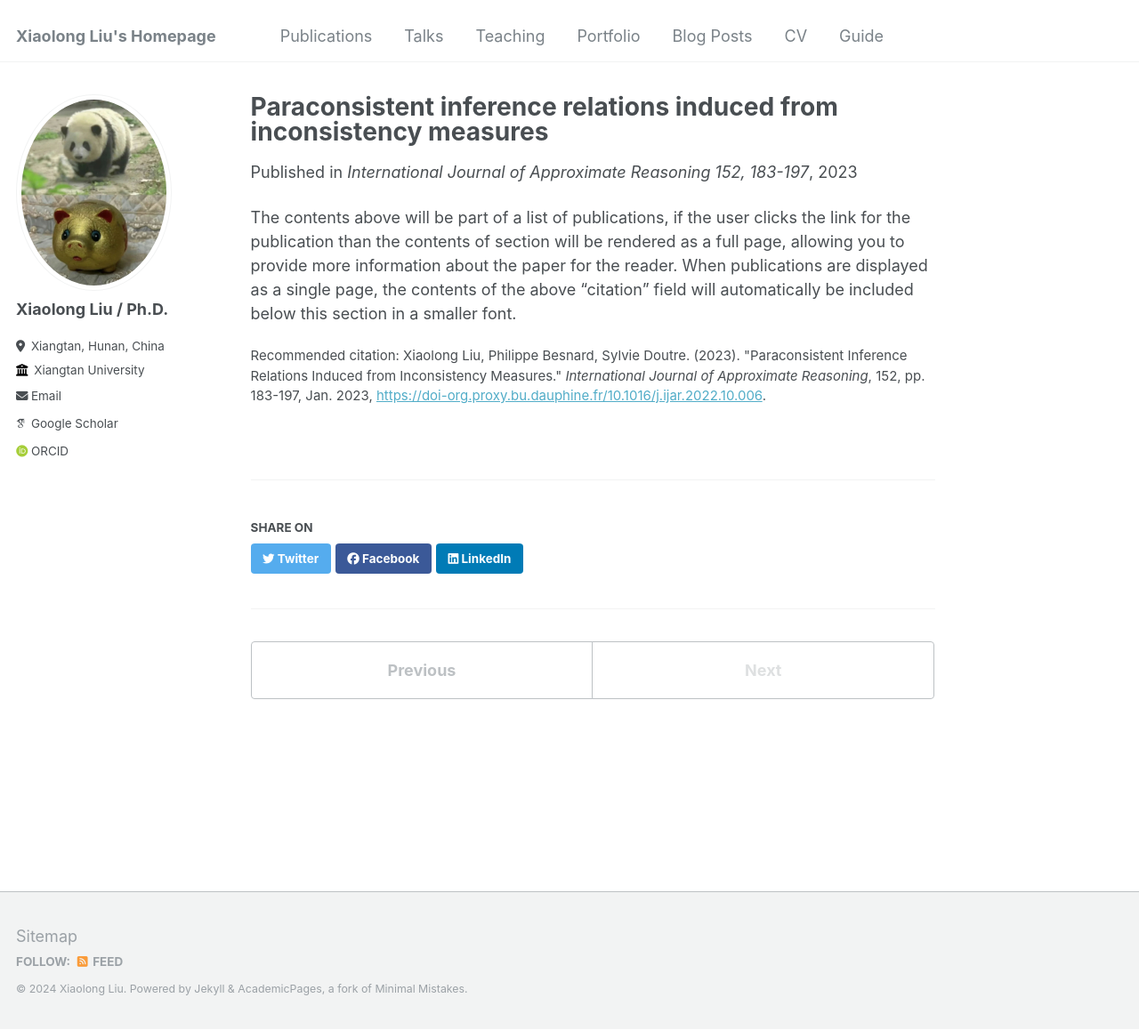
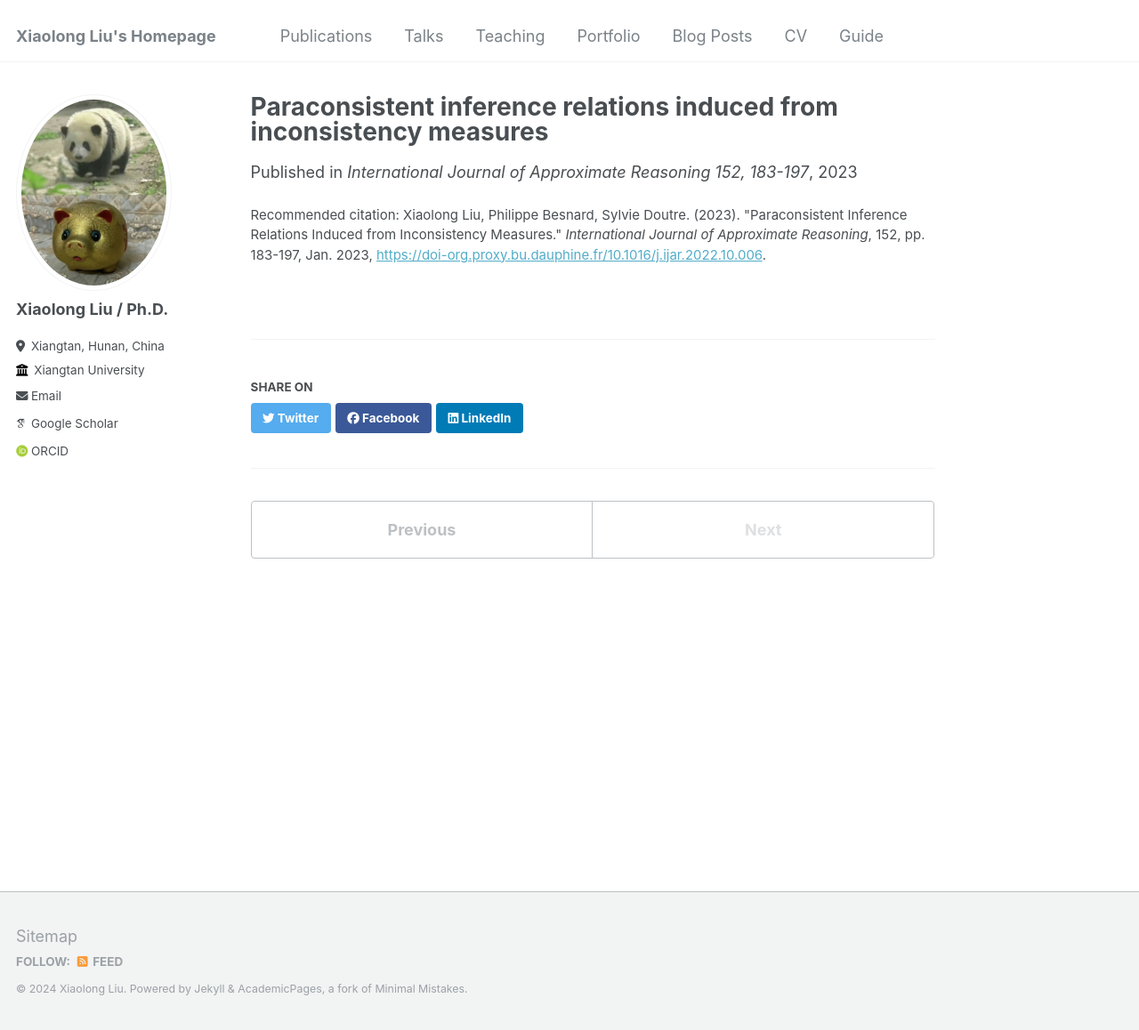
Before and after one commit to xiao-long-liu/xiao-long-liu.github.io, a Jekyll site: the page built from _publications/2009-10-01-paper-title-number-1.md, in a window 1280 px wide and 1158 px high. Shown: the whole window at 89% size. Built offline with Jekyll 4.4.1, drawn with Linux system fonts in a browser that asks for light colours; some web fonts are replaced.

Commit message:
Update 2009-10-01-paper-title-number-1.md

```diff
--- a/_publications/2009-10-01-paper-title-number-1.md
+++ b/_publications/2009-10-01-paper-title-number-1.md
@@ -9,4 +9,4 @@ venue: 'International Journal of Approximate Reasoning 152, 183-197'
 citation: 'Xiaolong Liu, Philippe Besnard, Sylvie Doutre. (2023). &quot;Paraconsistent Inference Relations Induced from Inconsistency Measures.&quot; <i>International Journal of Approximate Reasoning</i>, 152, pp. 183-197, Jan. 2023, <a href="https://doi-org.proxy.bu.dauphine.fr/10.1016/j.ijar.2022.10.006">https://doi-org.proxy.bu.dauphine.fr/10.1016/j.ijar.2022.10.006</a>.'
 ---
 
-The contents above will be part of a list of publications, if the user clicks the link for the publication than the contents of section will be rendered as a full page, allowing you to provide more information about the paper for the reader. When publications are displayed as a single page, the contents of the above "citation" field will automatically be included below this section in a smaller font.
+<!-- The contents above will be part of a list of publications, if the user clicks the link for the publication than the contents of section will be rendered as a full page, allowing you to provide more information about the paper for the reader. When publications are displayed as a single page, the contents of the above "citation" field will automatically be included below this section in a smaller font. -->
```
